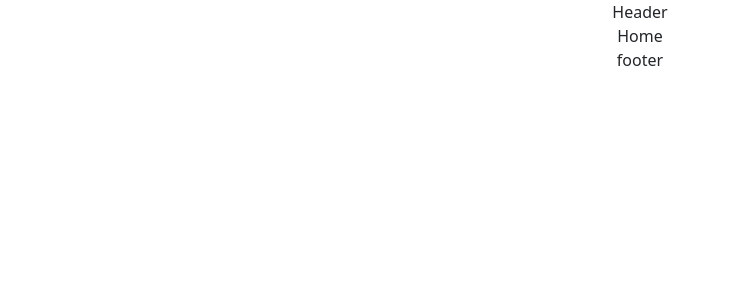
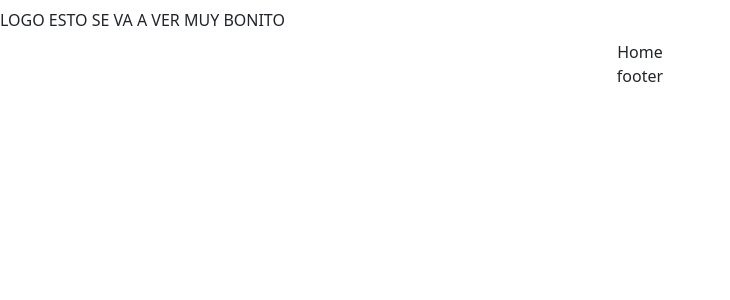
Before and after one commit to iamluisro/devto-kodemia, a React (Create React App) app: page / in a window 1280 px wide. Shown: the top 300 px of the page, without its empty margins (0-730 px from the left). Built offline with nearby package versions, Linux system fonts and the light colour scheme.

Commit message:
header started

```diff
--- /dev/null
+++ b/src/components/Header.js
@@ -0,0 +1,10 @@
+import React from 'react'
+import Navbar from 'react-bootstrap/Navbar'
+
+function Header() {
+    return(
+        <Navbar>LOGO ESTO SE VA A VER MUY BONITO</Navbar>
+    )
+}
+
+export default Header
--- a/src/components/Layout.js
+++ b/src/components/Layout.js
@@ -1,9 +1,9 @@
 import React from 'react';
-
+import Header from './Header'
 function Layout({ children }) {
   return (
     <div>
-      <header>Header</header>
+      <Header />
       <main>{children}</main>
       <footer>footer</footer>
     </div>
```
